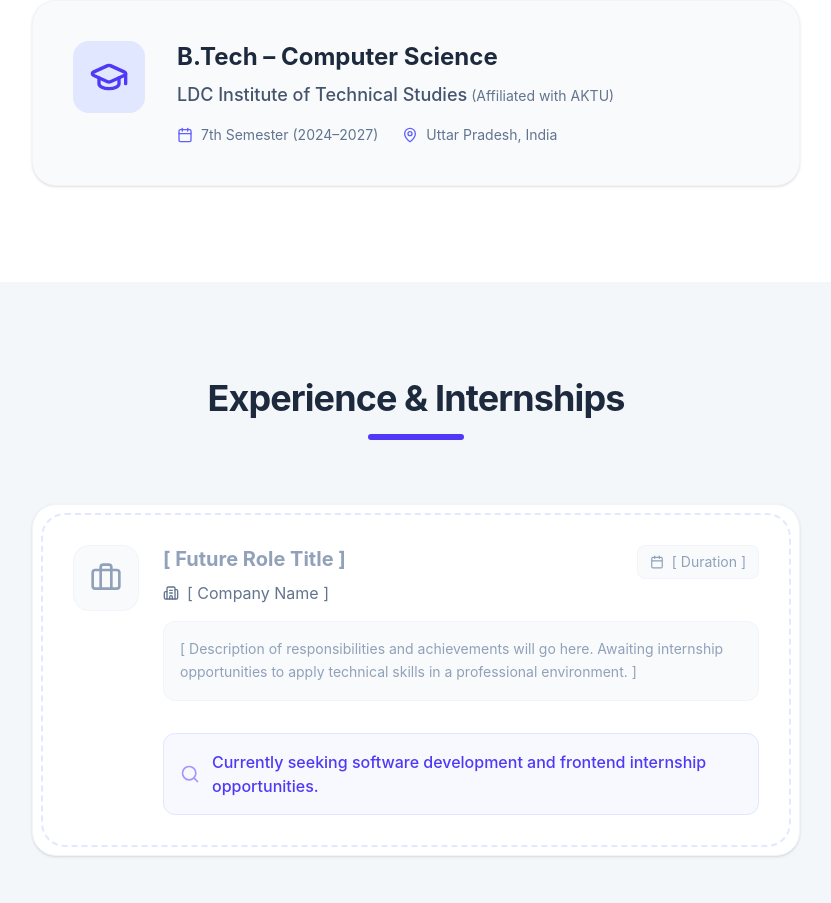
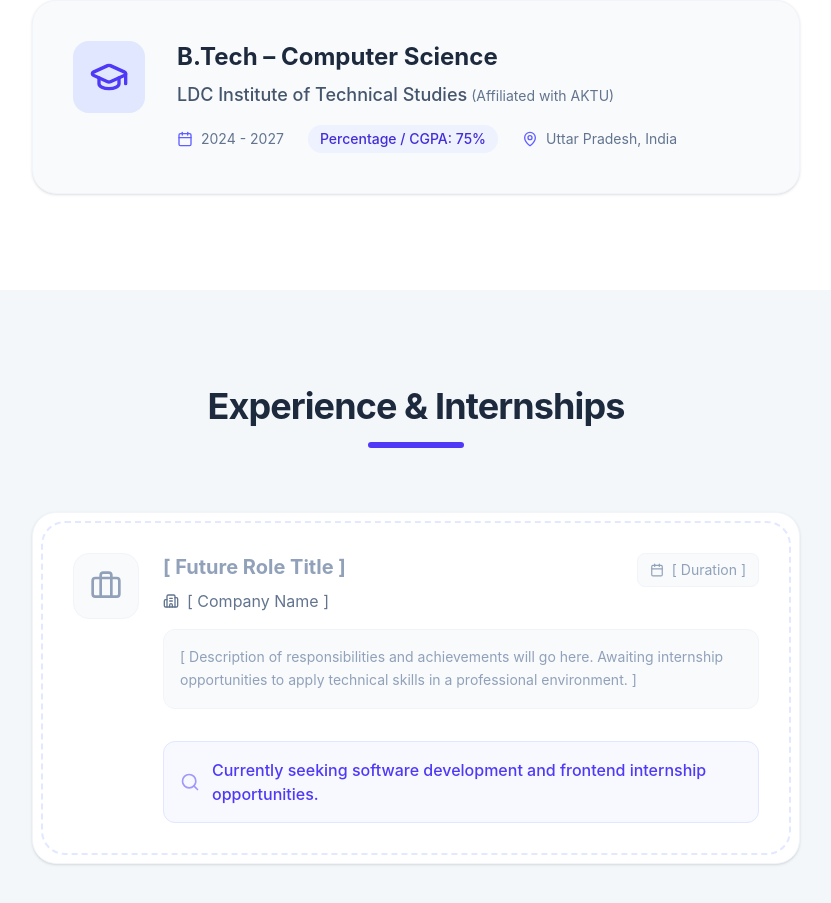
Before and after one commit to abhishekCode7266/Abhishek_portfolio, a Next.js app: page / in a window 1280 px wide. Shown: the part 2520-3423 px from the top of the page, without its empty margins (224-1055 px from the left). Built offline with nearby package versions, Linux system fonts and the light colour scheme.

Commit message:
feat(education): update education schema and display
Refactored education data structure to use separate start and end date fields. Added support for displaying academic percentage/CGPA in the portfolio UI and updated the editor to accommodate these changes.

```diff
--- a/app/context/PortfolioContext.tsx
+++ b/app/context/PortfolioContext.tsx
@@ -32,7 +32,9 @@ export type Education = {
   id: string;
   degree: string;
   institution: string;
-  period: string;
+  startDate: string;
+  endDate: string;
+  percentage: string;
   location: string;
 };
 
@@ -79,7 +81,9 @@ const defaultData: PortfolioData = {
       id: "1",
       degree: "B.Tech – Computer Science",
       institution: "LDC Institute of Technical Studies (Affiliated with AKTU)",
-      period: "7th Semester (2024–2027)",
+      startDate: "2024",
+      endDate: "2027",
+      percentage: "75%",
       location: "Uttar Pradesh, India"
     }
   ],
--- a/components/Education.tsx
+++ b/components/Education.tsx
@@ -38,11 +38,16 @@ export function Education() {
                     )}
                   </p>
 
-                  <div className="flex flex-col sm:flex-row sm:items-center gap-3 sm:gap-6 text-slate-500 text-sm">
+                  <div className="flex flex-col sm:flex-row sm:items-center gap-3 sm:gap-6 text-slate-500 text-sm flex-wrap">
                     <span className="flex items-center gap-2">
                       <Calendar size={16} className="text-indigo-500" />
-                      {edu.period}
+                      {edu.startDate} - {edu.endDate}
                     </span>
+                    {edu.percentage && (
+                      <span className="flex items-center gap-2 bg-indigo-50 text-indigo-700 px-3 py-1 rounded-full font-medium">
+                        Percentage / CGPA: {edu.percentage}
+                      </span>
+                    )}
                     <span className="flex items-center gap-2">
                       <MapPin size={16} className="text-indigo-500" />
                       {edu.location}
--- a/components/PortfolioEditor.tsx
+++ b/components/PortfolioEditor.tsx
@@ -326,8 +326,18 @@ export function PortfolioEditor() {
                       </div>
                       <div className="grid grid-cols-1 sm:grid-cols-2 gap-4">
                         <div>
-                           <label className="text-xs font-semibold text-slate-500 uppercase tracking-wider mb-1.5 block">Time Period</label>
-                           <input type="text" value={edu.period} onChange={e => handleArrayUpdate('education', idx, 'period', e.target.value)} className="w-full px-4 py-2.5 bg-slate-50 border border-slate-200 rounded-xl text-sm focus:border-indigo-500 focus:ring-2 focus:ring-indigo-500/20 outline-none transition-all" placeholder="e.g. 2024–2027" />
+                           <label className="text-xs font-semibold text-slate-500 uppercase tracking-wider mb-1.5 block">Start Date</label>
+                           <input type="text" value={edu.startDate || ''} onChange={e => handleArrayUpdate('education', idx, 'startDate', e.target.value)} className="w-full px-4 py-2.5 bg-slate-50 border border-slate-200 rounded-xl text-sm focus:border-indigo-500 focus:ring-2 focus:ring-indigo-500/20 outline-none transition-all" placeholder="e.g. 2024" />
+                        </div>
+                        <div>
+                           <label className="text-xs font-semibold text-slate-500 uppercase tracking-wider mb-1.5 block">End Date</label>
+                           <input type="text" value={edu.endDate || ''} onChange={e => handleArrayUpdate('education', idx, 'endDate', e.target.value)} className="w-full px-4 py-2.5 bg-slate-50 border border-slate-200 rounded-xl text-sm focus:border-indigo-500 focus:ring-2 focus:ring-indigo-500/20 outline-none transition-all" placeholder="e.g. 2027 (or Present)" />
+                        </div>
+                      </div>
+                      <div className="grid grid-cols-1 sm:grid-cols-2 gap-4">
+                        <div>
+                           <label className="text-xs font-semibold text-slate-500 uppercase tracking-wider mb-1.5 block">Percentage / CGPA</label>
+                           <input type="text" value={edu.percentage || ''} onChange={e => handleArrayUpdate('education', idx, 'percentage', e.target.value)} className="w-full px-4 py-2.5 bg-slate-50 border border-slate-200 rounded-xl text-sm focus:border-indigo-500 focus:ring-2 focus:ring-indigo-500/20 outline-none transition-all" placeholder="e.g. 75% or 8.5 CGPA" />
                         </div>
                         <div>
                            <label className="text-xs font-semibold text-slate-500 uppercase tracking-wider mb-1.5 block">Location</label>
@@ -337,7 +347,7 @@ export function PortfolioEditor() {
                     </div>
                   </div>
                 ))}
-                <button onClick={() => handleArrayAdd('education', { id: Date.now().toString(), degree: '', institution: '', period: '', location: '' })} className="flex items-center justify-center gap-2 w-full border-2 border-dashed border-indigo-200 text-indigo-600 font-semibold hover:bg-indigo-50 py-4 rounded-2xl transition-colors">
+                <button onClick={() => handleArrayAdd('education', { id: Date.now().toString(), degree: '', institution: '', startDate: '', endDate: '', percentage: '', location: '' })} className="flex items-center justify-center gap-2 w-full border-2 border-dashed border-indigo-200 text-indigo-600 font-semibold hover:bg-indigo-50 py-4 rounded-2xl transition-colors">
                   <Plus size={18} /> Add Education Record (Degree, 12th, 10th)
                 </button>
               </div>
```
